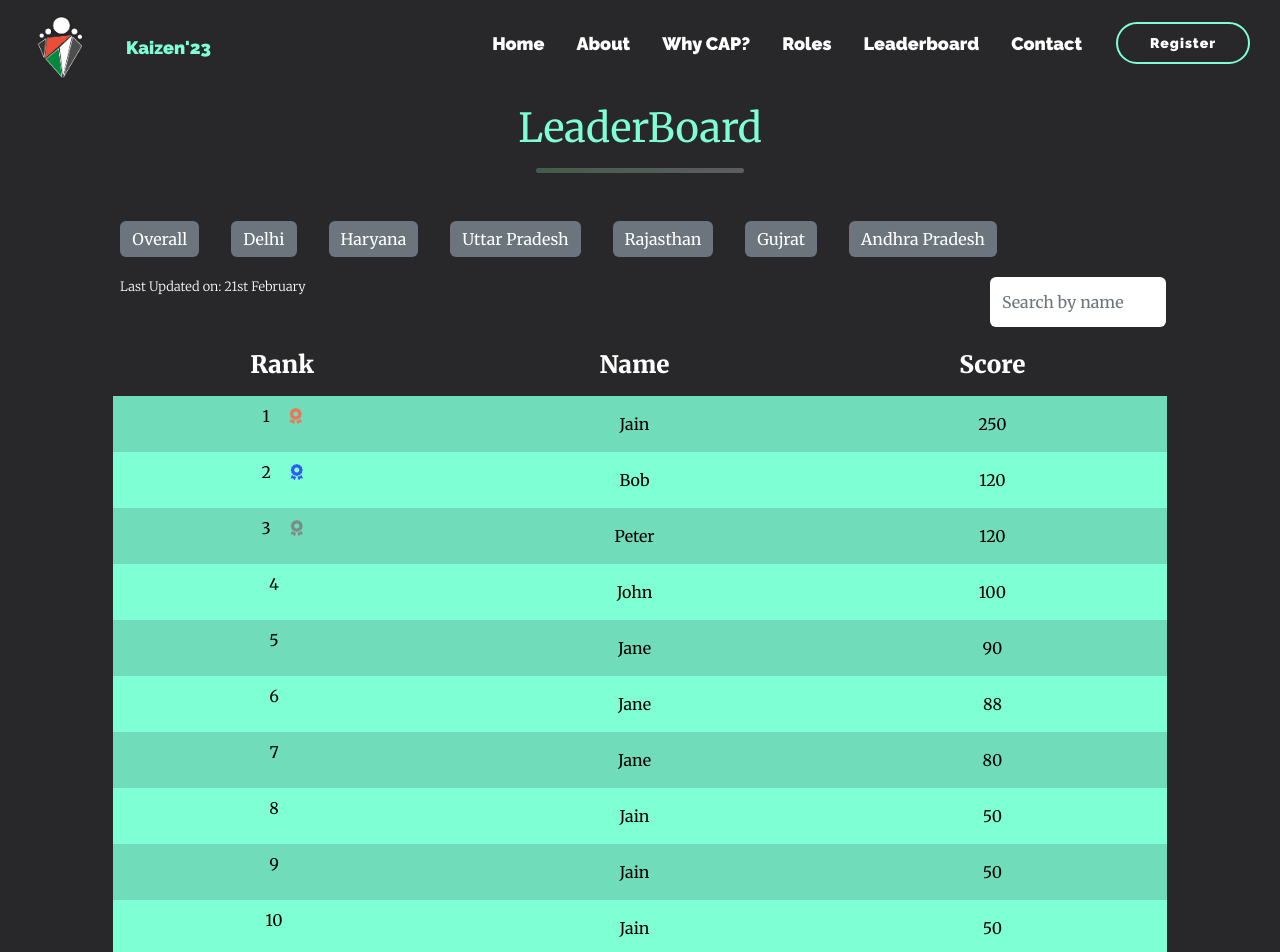
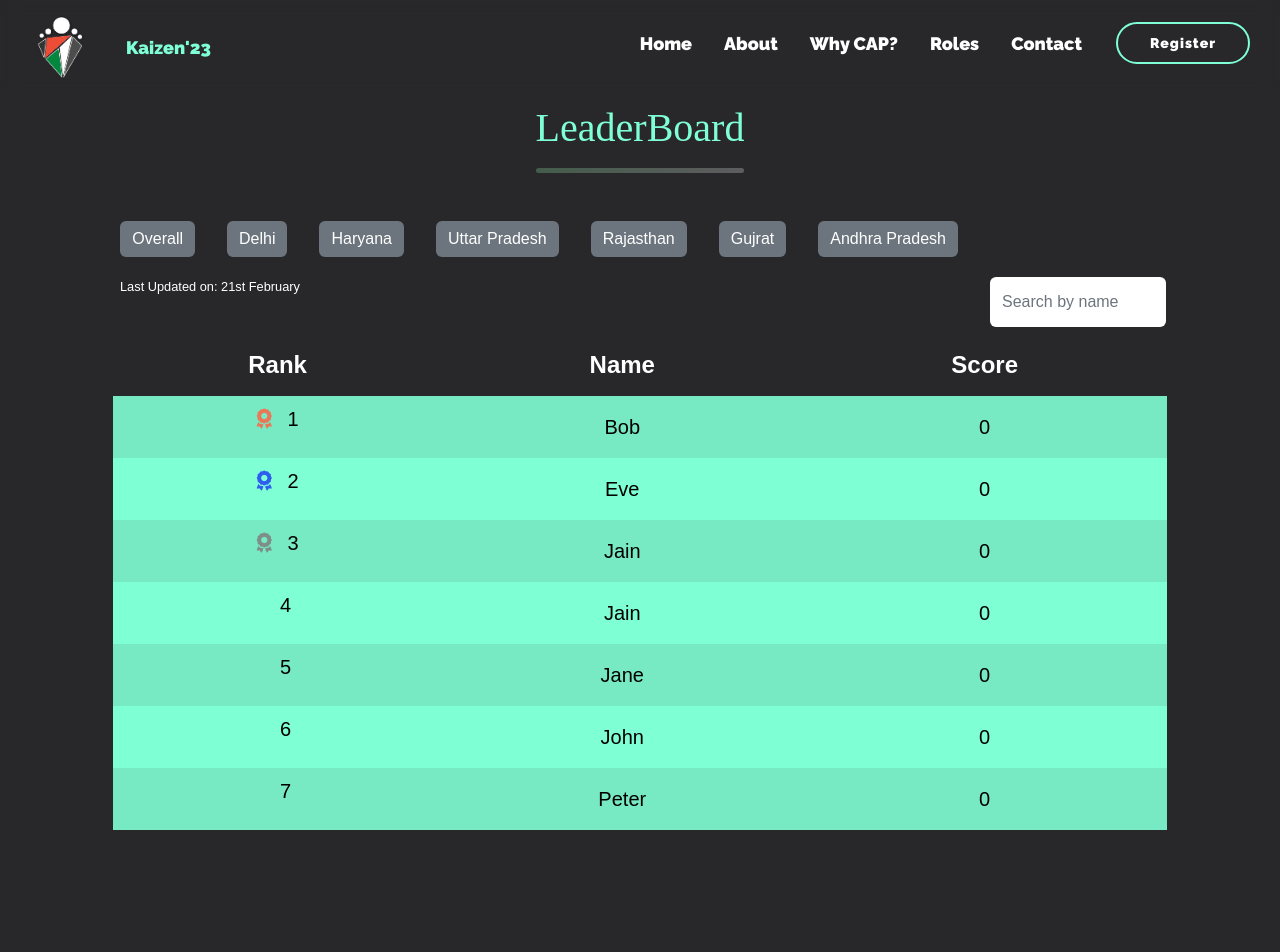
Before and after one commit to NSS-IIT-Delhi/Kaizen-23-CAP, a React (Create React App) app: page /leaderboard in a window 1280 px wide. Shown: the top 952 px of the page. After the commit the page ends 846 px from the top, so only its background shows below. Built offline with nearby package versions, Linux system fonts and the light colour scheme.

Commit message:
hide leaderboard button

```diff
--- a/src/components/Home/home.js
+++ b/src/components/Home/home.js
@@ -93,9 +93,9 @@ export default function Home(){
                           </Link></a>
                       </li>
 
-                      <li class="nav-item mx-2 hover-underline-animation">
+                      {/* <li class="nav-item mx-2 hover-underline-animation">
                         <a class="nav-link" onClick={()=>Leaderboard()}>Leaderboard</a>
-                      </li>
+                      </li> */}
 
                       <li class="nav-item mx-2 hover-underline-animation">
                         <a class="nav-link">
--- a/src/components/Kaizen Form/navbar.jsx
+++ b/src/components/Kaizen Form/navbar.jsx
@@ -87,9 +87,9 @@ export default function Navbar({id}){
                         <a class="nav-link" onClick={()=>Home('roles')}>Roles</a>
                       </li>
 
-                      <li class="nav-item mx-2 hover-underline-animation">
+                      {/* <li class="nav-item mx-2 hover-underline-animation">
                         <a class="nav-link" onClick={()=>Leaderboard()}>Leaderboard</a>
-                      </li>
+                      </li> */}
 
                       <li class="nav-item mx-2 hover-underline-animation">
                         <a class="nav-link" onClick={()=>Home('contact')}>Contact</a>
--- a/src/components/leaderboard/Board.css
+++ b/src/components/leaderboard/Board.css
@@ -1,5 +1,6 @@
 body{
     overflow-x: hidden;
+    font-family: arial;
 }
 table{
     text-align: center;
@@ -10,11 +11,13 @@ table .trow:nth-child(even){
     background-color: aquamarine;
     /* background-color: rgba(6, 12, 38, 0.8); */
     text-align: center;
+    font-size: 20px;
 }
 table .trow:nth-child(odd){
-    background-color: rgba(128, 255, 212, 0.84);
+    background-color: rgba(128, 255, 212, 0.90);
     /* background-color: rgba(6, 12, 38, 0.8); */
     text-align: center;
+    font-size: 20px;
 }
 h1{
     color: #7fffd4;
--- a/src/components/leaderboard/LeaderBoard.js
+++ b/src/components/leaderboard/LeaderBoard.js
@@ -40,8 +40,8 @@ const Board = () => {
     setSearchName("")
   };
   return (
-    <div className="container ">
-      <h1 className='text-center mt-4'>LeaderBoard</h1>
+    <div className="container">
+      <h1 className='text-center mt-4' style={{fontFamily : "Meriweather"}}>LeaderBoard</h1>
       <hr/>
 
         <div className="d-flex justify-content-between mb-1 w-96 m-auto">
@@ -73,7 +73,7 @@ const Board = () => {
             Object.entries(stateLeaders).map(([state, leaders]) => (
               leaders.map((leader, index) => (
                 <tr key={index} className="trow" style={{ marginBottom: '10px !important' }}>
-                  <td>{index + 1}<span style={{marginLeft : "5%"}}>{getIcon(index)}</span></td>
+                <td>{getIcon(index)}<span style={{marginLeft : "5%"}}>{index + 1}</span></td>
                   <td className="p-3">{leader.name}</td>
                   {/* <td className="p-3">{'⭐️'.repeat(leader.stars)}{'★'.repeat(5-leader.stars)}</td> */}
                   <td className="p-3 ">{leader.score}</td>
@@ -83,7 +83,7 @@ const Board = () => {
           ) : (
             leaders.map((leader, index) => (
               <tr key={index} className="trow" style={{ marginBottom: '10px !important' }}>
-                <td>{index + 1} <span style={{marginLeft : "5%"}}>{getIcon(index)}</span></td>
+                <td>{getIcon(index)}<span style={{marginLeft : "5%"}}>{index + 1}</span></td>
                 <td className="p-3">{leader.name}</td>
                 {/* <td className="p-3">{'⭐️'.repeat(getStars(index))}{'★'.repeat(5-getStars(index))}</td> */}
                 <td className="p-3 ">{leader.score}</td>
--- a/src/components/leaderboard/LeadersData.js
+++ b/src/components/leaderboard/LeadersData.js
@@ -1,21 +1,12 @@
 import React from "react";
 
 const LeadersData = [
-  { name: "John", score: 100, state: "Uttar Pradesh" },
-  { name: "Bob", score: 120, state: "Gujrat" },
-  { name: "Peter", score: 120, state: "Punjab" },
-  { name: "Eve", score: 20, state: "Rajasthan" },
-  { name: "Jane", score: 80, state: "Delhi" },
-  { name: "Jane", score: 88, state: "Delhi" },
-  { name: "Jane", score: 90, state: "Delhi" },
-  { name: "Jain", score: 50, state: "Delhi" },
-  { name: "Jain", score: 50, state: "Uttar Pradesh" },
-  { name: "Jain", score: 50, state: "Haryana" },
-  { name: "Jain", score: 50, state: "Andhra Pradesh" },
-  { name: "Jain", score: 50, state: "Rajasthan" },
-  { name: "Jain", score: 50, state: "Haryana" },
-  { name: "Jain", score: 50, state: "Delhi" },
-  { name: "Jain", score: 250, state: "Andhra Pradesh" },
-  { name: "Jain", score: 20, state: "Haryana" },
+  { name: "Bob", score: 0, state: "Gujrat" },
+  { name: "Eve", score: 0, state: "Rajasthan" },
+  { name: "Jain", score: 0, state: "Haryana" },
+  { name: "Jain", score: 0, state: "Andhra Pradesh" },
+  { name: "Jane", score: 0, state: "Delhi" },
+  { name: "John", score: 0, state: "Uttar Pradesh" },
+  { name: "Peter", score: 0, state: "Punjab" },
 ];
 export default LeadersData;
```
